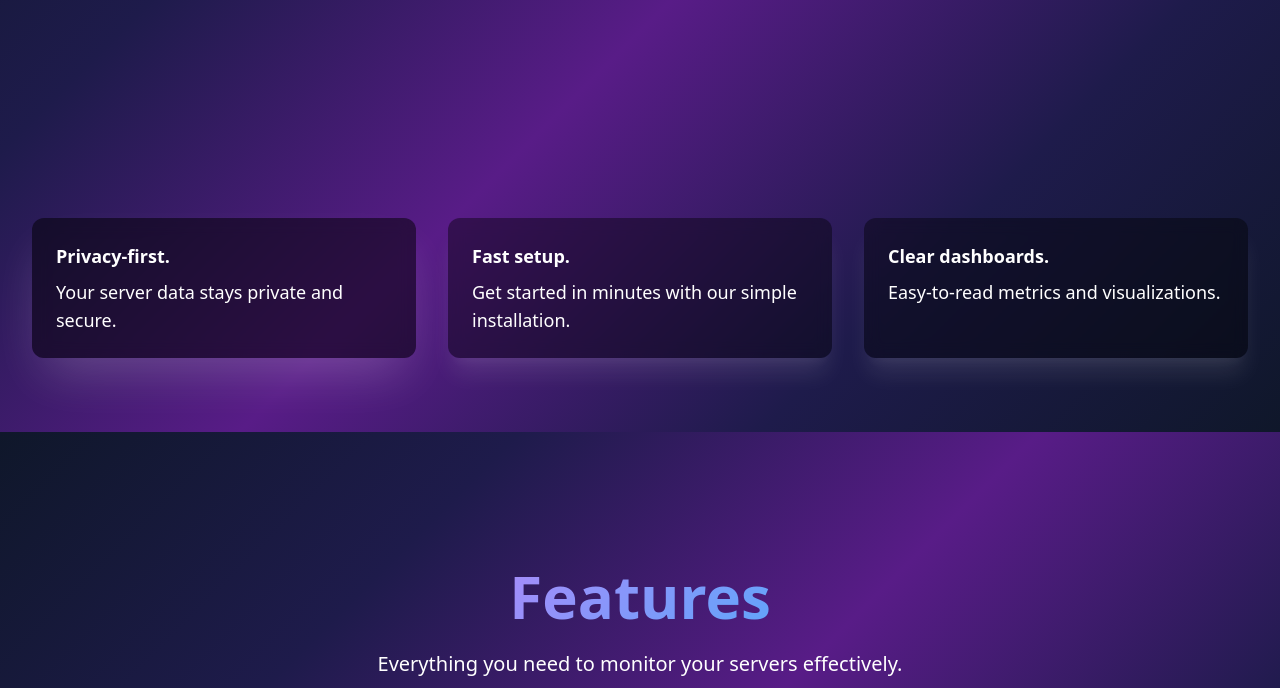
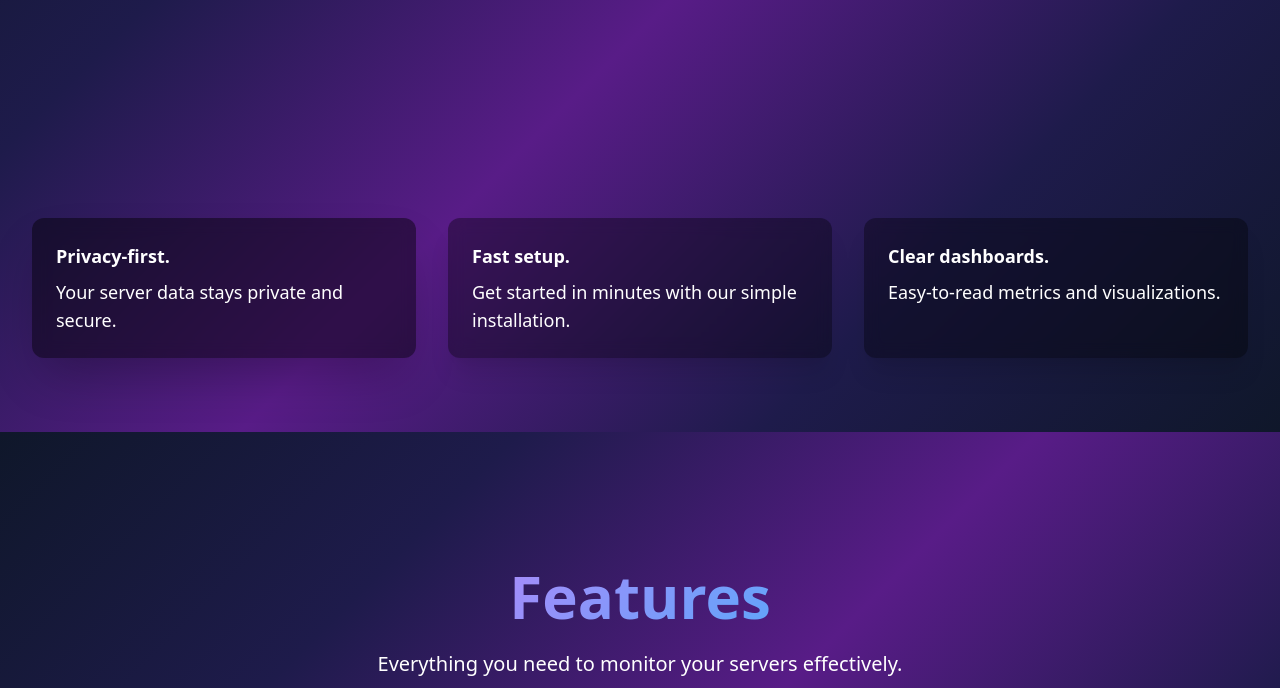
Before and after one commit to zvoznikau/astro-site-template, an Astro site in the folder apps/web/astro/: page / in a window 1280 px wide. In both pictures the pointer is over the element 224 px from the left and 1456 px from the top of the page. Shown: the part 1168-1856 px from the top of the page. Built offline with nearby package versions, Linux system fonts and the light colour scheme; Astro itself is replaced by a stand-in of ours.

Commit message:
style(web): refine card styles for improved transparency and shadow consistency
- Standardized background opacity for card components across light and dark themes, ensuring a cohesive visual experience.
- Updated shadow styles in dark theme to match light theme standards, enhancing overall design uniformity.

```diff
--- a/apps/web/astro/src/styles/global.css
+++ b/apps/web/astro/src/styles/global.css
@@ -230,46 +230,25 @@ html:not([data-theme]) .gradient-text {
 }
 
 /* Card blocks - separated for light and dark themes */
-/* SocialProof cards - 40% opacity */
+/* All cards have the same transparency */
 /* Light theme: white backgrounds with black shadows */
-[data-theme='light'] #social-proof .card-block {
-  background-color: rgba(255, 255, 255, 0.4);
-}
-
-[data-theme='light'] #social-proof .card-block:hover {
+[data-theme='light'] .card-block {
   background-color: rgba(255, 255, 255, 0.5);
 }
 
-/* Dark theme: black backgrounds with white shadows */
-[data-theme='dark'] #social-proof .card-block,
-html:not([data-theme]) #social-proof .card-block {
-  background-color: rgba(0, 0, 0, 0.4);
-}
-
-[data-theme='dark'] #social-proof .card-block:hover,
-html:not([data-theme]) #social-proof .card-block:hover {
-  background-color: rgba(0, 0, 0, 0.5);
-}
-
-/* Other cards (Features, HowItWorks, FAQ, Pricing) - 60% opacity */
-/* Light theme: white backgrounds with black shadows */
-[data-theme='light'] .card-block {
+[data-theme='light'] .card-block:hover {
   background-color: rgba(255, 255, 255, 0.6);
 }
 
-[data-theme='light'] .card-block:hover {
-  background-color: rgba(255, 255, 255, 0.7);
-}
-
-/* Dark theme: black backgrounds with white shadows */
+/* Dark theme: black backgrounds with white shadows - more transparent */
 [data-theme='dark'] .card-block,
 html:not([data-theme]) .card-block {
-  background-color: rgba(0, 0, 0, 0.6);
+  background-color: rgba(0, 0, 0, 0.35);
 }
 
 [data-theme='dark'] .card-block:hover,
 html:not([data-theme]) .card-block:hover {
-  background-color: rgba(0, 0, 0, 0.7);
+  background-color: rgba(0, 0, 0, 0.45);
 }
 
 /* Shadows - separated for light and dark themes */
@@ -290,23 +269,23 @@ html:not([data-theme]) .card-block:hover {
   box-shadow: 0 25px 50px -12px rgba(0, 0, 0, 0.25);
 }
 
-/* Dark theme: white shadows */
+/* Dark theme: standard black shadows (same as light theme) */
 [data-theme='dark'] .card-block.shadow-xl,
 html:not([data-theme]) .card-block.shadow-xl {
-  box-shadow: 0 20px 25px -5px rgba(255, 255, 255, 0.1), 0 10px 10px -5px rgba(255, 255, 255, 0.04);
+  box-shadow: 0 20px 25px -5px rgba(0, 0, 0, 0.1), 0 10px 10px -5px rgba(0, 0, 0, 0.04);
 }
 
 [data-theme='dark'] .card-block.shadow-2xl,
 html:not([data-theme]) .card-block.shadow-2xl {
-  box-shadow: 0 25px 50px -12px rgba(255, 255, 255, 0.15);
+  box-shadow: 0 25px 50px -12px rgba(0, 0, 0, 0.25);
 }
 
 [data-theme='dark'] .card-block:hover.shadow-xl,
 html:not([data-theme]) .card-block:hover.shadow-xl {
-  box-shadow: 0 25px 50px -12px rgba(255, 255, 255, 0.2);
+  box-shadow: 0 25px 50px -12px rgba(0, 0, 0, 0.25);
 }
 
 [data-theme='dark'] .card-block:hover.shadow-2xl,
 html:not([data-theme]) .card-block:hover.shadow-2xl {
-  box-shadow: 0 25px 50px -12px rgba(255, 255, 255, 0.2);
+  box-shadow: 0 25px 50px -12px rgba(0, 0, 0, 0.25);
 }
```
